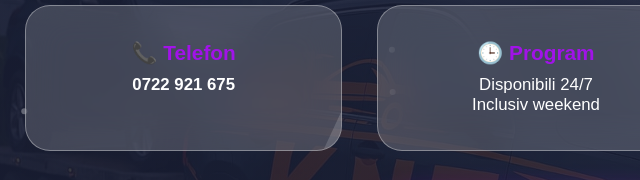
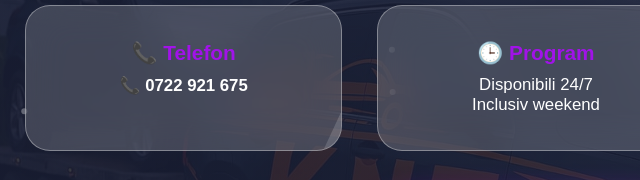
Before and after one commit to Radutsf/tractaribuzau.eu, a plain HTML site: page contact.html in a window 1280 px wide. Shown: the part 266-446 px from the top of the page, 104-744 px from the left. Drawn offline with nearby package versions, Linux system fonts and the light colour scheme.

Commit message:
Update contact.html

```diff
--- a/contact.html
+++ b/contact.html
@@ -376,7 +376,7 @@ footer{
   <div class="contact-grid">
     <div class="info-box">
       <h3>📞 Telefon</h3>
-      <p><a href="tel:+40722921675">0722 921 675</a></p>
+      <p> <a href="tel:+40722921675">📞 0722 921 675</a></p>
     </div>
 
     <div class="info-box">
@@ -466,4 +466,5 @@ document.querySelectorAll(".menu-links a").forEach(link=>{
 </script>
 
 </body>
+
 </html>
```
